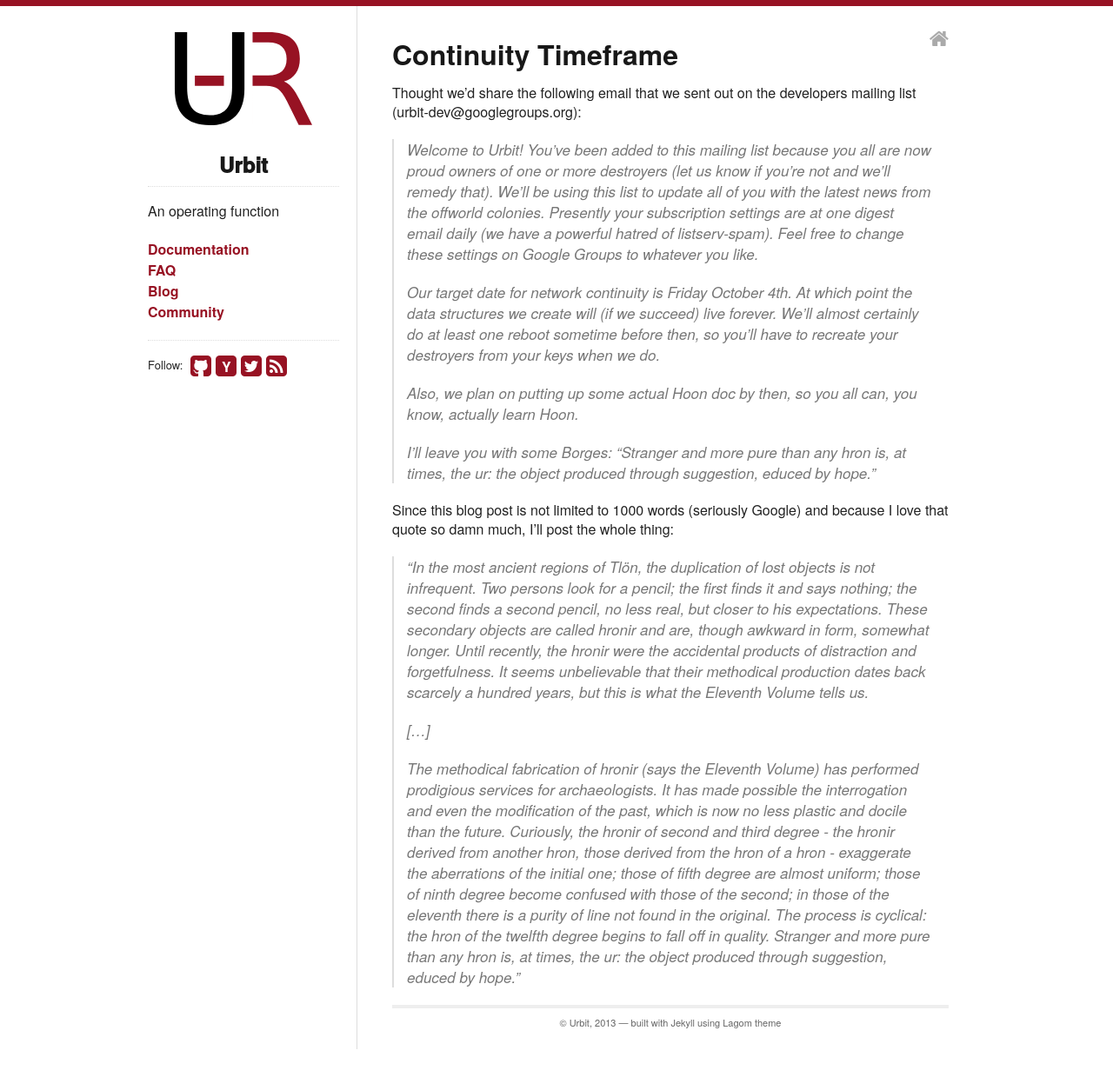
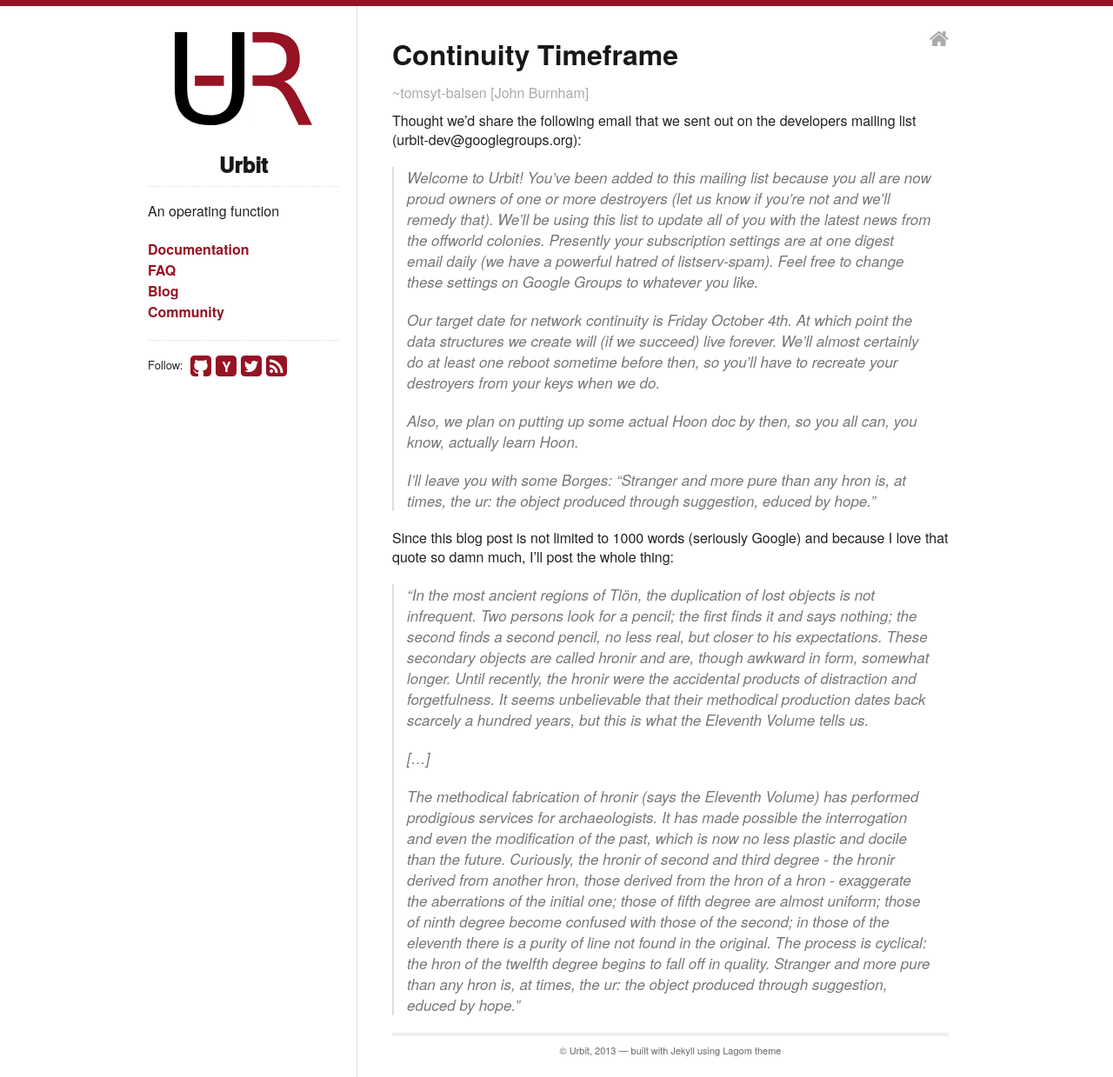
Before and after one commit to urbit/old-urbit.org, a Jekyll site: the page built from _posts/blog/2013-09-25-continuity.markdown, in a window 1280 px wide. Shown: the whole page at 87% size. Built offline with Jekyll 4.4.1, drawn with Linux system fonts in a browser that asks for light colours; before the commit the page ends 1207 px from its top, so only the background shows below that.

Commit message:
posts now display authors

```diff
--- a/_config.yml
+++ b/_config.yml
@@ -26,3 +26,14 @@ theme:
 
   # Toggle "Postings are my own" disclaimer in footer
   show_disclaimer: false
+
+authors:
+  cgy:
+    display_name: ~tasfyn-partyv [Curtis Yarvin]
+    email: curtis@urbit.org
+    github: cgyarvin
+
+  jcb:
+    display_name: ~tomsyt-balsen [John Burnham]
+    email: john@urbit.org
+    github: johncburnham
--- a/_layouts/post.html
+++ b/_layouts/post.html
@@ -9,7 +9,10 @@ layout: default
 </p>
 
 <h1 class="title">{{ page.title }}</h1>
-
-<div id="post">
-  {{ content }}
+{% assign author = site.authors[page.author] %}
+<div class="post">
+	<div class="meta">
+		<span class="author">{{ author.display_name }}</span>
+	</div>
+	{{ content }}
 </div>
--- a/_posts/blog/2013-09-24-urbit-intro.markdown
+++ b/_posts/blog/2013-09-24-urbit-intro.markdown
@@ -1,6 +1,7 @@
 ---
 layout: post
 category: blog
+author: cgy
 title: Welcome to Urbit
 date: 2013-9-24 15:00
 ---
--- a/_posts/blog/2013-09-25-continuity.markdown
+++ b/_posts/blog/2013-09-25-continuity.markdown
@@ -1,6 +1,7 @@
 ---
 layout: post
 category: blog
+author: jcb
 title: Continuity Timeframe
 date: 2013-9-25 15:00
 ---
--- a/_posts/blog/2013-09-26-palaz.html
+++ b/_posts/blog/2013-09-26-palaz.html
@@ -88,6 +89,9 @@ date: 2013-9-26 15:00
 </p>
 
 <h1 class="title">Tea at the Palaz of Hoon</h1>
+<div class="meta">
+<span class="author">~tomsyt-balsen [John Burnham}</span>
+</div>
 
 <div id="post">
   <blockquote>
--- a/_posts/blog/2013-10-06-nicu.markdown
+++ b/_posts/blog/2013-10-06-nicu.markdown
@@ -1,6 +1,7 @@
 ---
 layout: post
 category: blog
+author: cgy
 title: Urbit, from the NICU to Ops Week
 date: 2013-10-06
 ---
```
Also changed, not shown: other parts of _posts/blog/2013-09-26-palaz.html (+1 -0 lines), 5 other files.
